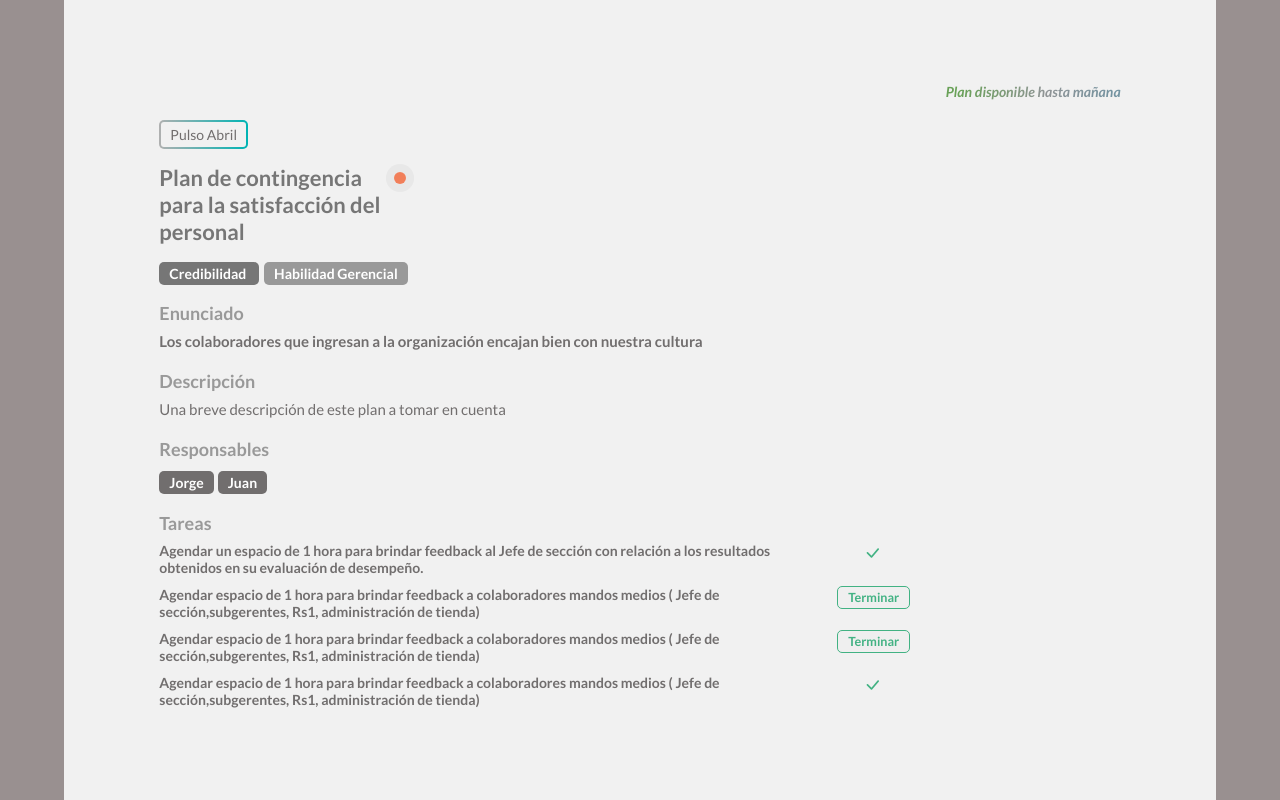
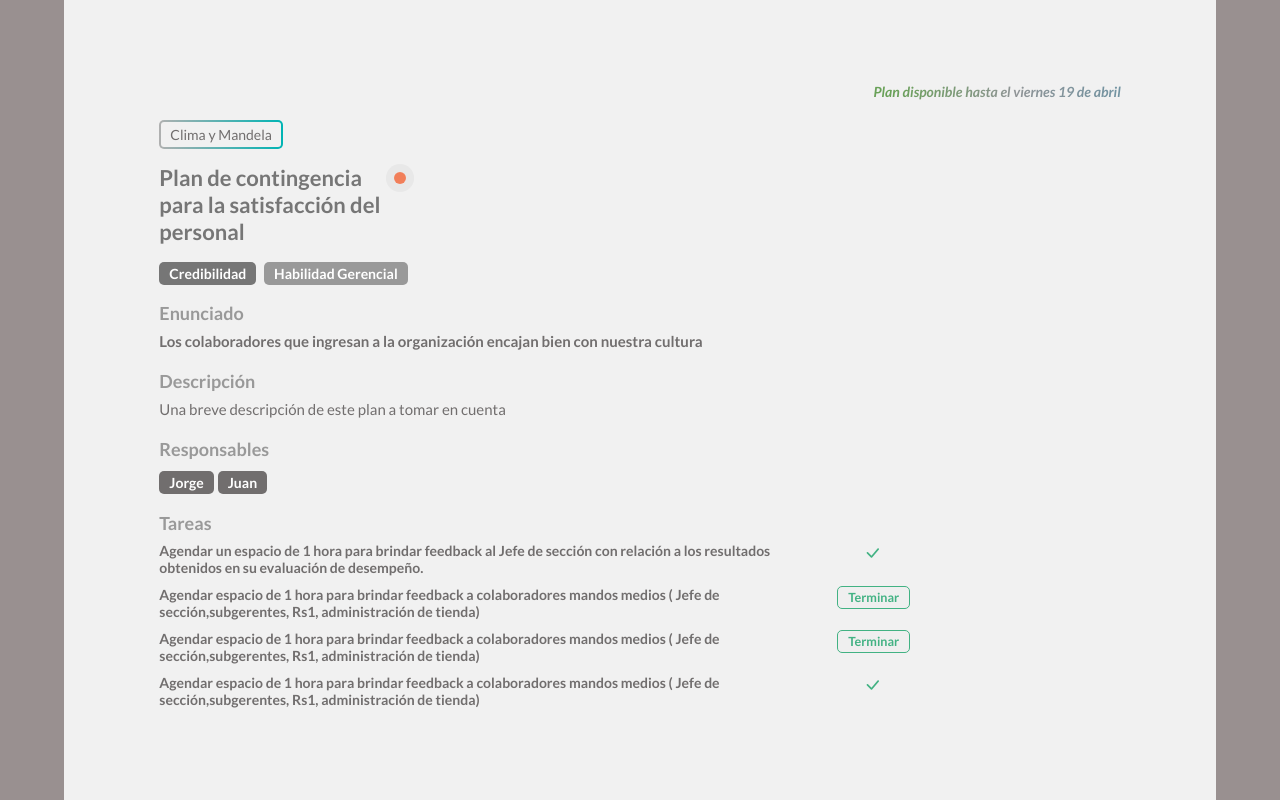
Before and after one commit to WillyRLV/fridaysPlans, a plain HTML site: page index.html in a window 1280 px wide. Drawn offline with nearby package versions, Linux system fonts and the light colour scheme.

Commit message:
fix:se cambio la forma de renderizado a parcial es decir la estructura html y el cuerpo de la vista esta escrita mientras que los datos dinamicos serán renderizadas con javascript

```diff
--- a/index.html
+++ b/index.html
@@ -15,10 +15,10 @@
 
     <section class="section_FullView" id="section_FullView">
 
-        <!-- <div class="box-FullView">
+        <div id="box-FullView" class="box-FullView">
 
             <div class="time_FV">
-                Disponible hasta el 25 de abril
+                <!-- Disponible hasta el 25 de abril -->
             </div>
             <div class="indicator_FV">
                 <span>
@@ -63,8 +63,7 @@
 
             <div class="responsables_FV">
                 <h3 class="gen_subtitle">Responsables</h3>
-                <span class="resp_block">Gerente de tienda</span>
-                <span class="resp_block">Jefes</span>
+
 
             </div>
 
@@ -73,7 +72,7 @@
                 <h3 class="gen_subtitle">Tareas</h3>
 
 
-                <div class="task_FV">
+                <!-- <div class="task_FV">
 
                     <p>
                         Agendar un espacio de 1 hora para brindar feedback al Jefe de sección con relación a los
@@ -84,10 +83,10 @@
                         <button class="animate__animated">Terminar</button>
 
                     </div>
-                </div>
+                </div> -->
 
             </div>
-        </div> -->
+        </div>
 
 
 
--- a/script.js
+++ b/script.js
@@ -5,29 +5,29 @@ const objt = {
         {
             id: 1,
             content: 'Agendar un espacio de 1 hora para brindar feedback al Jefe de sección con relación a los resultados obtenidos en su evaluación de desempeño.',
-                status:1
+            status: 1
         },
         {
             id: 2,
             content: "Agendar espacio de 1 hora para brindar feedback a colaboradores mandos medios ( Jefe de sección,subgerentes, Rs1, administración de tienda)",
-            status:0
+            status: 0
         }
         ,
         {
             id: 2,
             content: "Agendar espacio de 1 hora para brindar feedback a colaboradores mandos medios ( Jefe de sección,subgerentes, Rs1, administración de tienda)",
-            status:0
+            status: 0
         }
         ,
         {
             id: 2,
             content: "Agendar espacio de 1 hora para brindar feedback a colaboradores mandos medios ( Jefe de sección,subgerentes, Rs1, administración de tienda)",
-            status:1
+            status: 1
         }
     ],
     "c4_sub_dimension": "Habilidad Gerencial",
     "c1_id": "XqmRTLX3x2oFL3xZ",
-    "c10_meas_indicator": "Pulso Abril",
+    "c10_meas_indicator": "Clima y Mandela",
     "c15_default": "",
     "c3_dimension": "Credibilidad",
     "c8_responsables": [
@@ -35,7 +35,7 @@ const objt = {
     ],
     "c14_archivo": "empty",
     "c2_dni": "96478932",
-    "c12_date_end": "18/4/2024",
+    "c12_date_end": "19/4/2024",
     "c13_status": 2,
     "c11_date_start": "13/4/2024",
     "c6_title": "Plan de contingencia para la satisfacción del personal",
@@ -47,7 +47,8 @@ const objt = {
 document.addEventListener("DOMContentLoaded", () => {
 
 
-    renderFullViewPlan(objt)
+    // renderFullViewPlan(objt)
+    renderFullViewPlanPartial(objt)
     // carga tippy
 
 
@@ -74,7 +75,7 @@ function successTask(e) {
 
 // function append
 
-function appendChek(){
+function appendChek() {
     // const newEle = document.createElement("div")
     // newEle.className = 'box__finish'
     // newEle.innerHTML = `<i class="finish_check bi bi-check-lg"> <i/>`
@@ -92,94 +93,151 @@ function appendChek(){
 // render function
 
 const statusObj = {
-    1 :'Completado',
-    2:'En progreso',
-    3:'Pendiente'
+    1: 'Completado',
+    2: 'En progreso',
+    3: 'Pendiente'
 }
 
 
-function renderFullViewPlan(data) {
-    const { c3_dimension, c4_sub_dimension, c5_enunciate, c6_title, c7_description, c8_responsables, c9_tasks, c10_meas_indicator, c12_date_end, c13_status } = data
-    const ChildElement = document.createElement("div")
-    ChildElement.className = 'box-FullView';
-    ChildElement.innerHTML = `
-    <!-- bloque de tiempo liímite -->
-    <div class="time_FV">
-        ${checkDate(c12_date_end)}
-    </div>
-    <div class="indicator_FV">
-        <span>
-            ${c10_meas_indicator}
-        </span>
-    </div>
-    <div class="title_FV">
-        <h2>${c6_title}</h2>
-        <div>
-            ${statusColor(c13_status)}
-        </div>
+// function renderFullViewPlan(data) {
+//     const { c3_dimension, c4_sub_dimension, c5_enunciate, c6_title, c7_description, c8_responsables, c9_tasks, c10_meas_indicator, c12_date_end, c13_status } = data
+//     const ChildElement = document.createElement("div")
+//     ChildElement.className = 'box-FullView';
+//     ChildElement.innerHTML = `
+//     <!-- bloque de tiempo liímite -->
+//     <div class="time_FV">
+//         ${checkDate(c12_date_end)}
+//     </div>
+//     <div class="indicator_FV">
+//         <span>
+//             ${c10_meas_indicator}
+//         </span>
+//     </div>
+//     <div class="title_FV">
+//         <h2>${c6_title}</h2>
+//         <div>
+//             ${statusColor(c13_status)}
+//         </div>
 
-    </div>
+//     </div>
 
-    <div class="box_Dimention_FV">
+//     <div class="box_Dimention_FV">
 
-        <span class="dimention_FV">
-            ${c3_dimension}
-        </span>
+//         <span class="dimention_FV">
+//             ${c3_dimension}
+//         </span>
 
-        <span class="subDimention_FV">
-        ${c4_sub_dimension}
+//         <span class="subDimention_FV">
+//         ${c4_sub_dimension}
 
-        </span>
+//         </span>
 
 
-    </div>
+//     </div>
 
-    <!--enunciado -->
-    <div class="enunciate_FV">
-        <h3 class="gen_subtitle">Enunciado</h3>
-        <p>${c5_enunciate}</p>
-    </div>
+//     <!--enunciado -->
+//     <div class="enunciate_FV">
+//         <h3 class="gen_subtitle">Enunciado</h3>
+//         <p>${c5_enunciate}</p>
+//     </div>
 
-    <div class="description_FV">
-        <h3 class="gen_subtitle">Descripción</h3>
-        <p>${c7_description}
-        </p>
-    </div>
+//     <div class="description_FV">
+//         <h3 class="gen_subtitle">Descripción</h3>
+//         <p>${c7_description}
+//         </p>
+//     </div>
 
 
-    <div class="responsables_FV">
-        <h3 class="gen_subtitle">Responsables</h3>
-       ${ResponsableBlocks(c8_responsables)}
+//     <div class="responsables_FV">
+//         <h3 class="gen_subtitle">Responsables</h3>
+//        ${ResponsableBlocks(c8_responsables)}
 
-    </div>
+//     </div>
 
-    <!-- Tasks -->
-    <div class="tasks_FV">
-        <h3 class="gen_subtitle">Tareas</h3>
-        <!-- tarea -->
+//     <!-- Tasks -->
+//     <div class="tasks_FV">
+//         <h3 class="gen_subtitle">Tareas</h3>
+//         <!-- tarea -->
 
-       ${TaskBlocks(c9_tasks)}
+//        ${TaskBlocks(c9_tasks)}
 
-    </div>
+//     </div>
 
-    `
+//     `
 
-    // event click
+//     // event click
 
-    ChildElement.querySelectorAll('.button_box_task_FV button').forEach(item =>
+//     ChildElement.querySelectorAll('.button_box_task_FV button').forEach(item =>
+
+//         item.addEventListener('click', successTask)
+//     )
+
+
+
+//     sectionRender.appendChild(ChildElement)
+
+//     tippy('#status_pulse_FV', {
+//         content: statusObj[c13_status],
+//     });
+
+// }
+
+function renderFullViewPlanPartial(data) {
+    const { c3_dimension, c4_sub_dimension, c5_enunciate, c6_title, c7_description, c8_responsables, c9_tasks, c10_meas_indicator, c12_date_end, c13_status } = data
+const parentNode = document.getElementById("box-FullView")
+// para la fecha
+const time = parentNode.querySelector(".time_FV")
+time.innerHTML = checkDate(c12_date_end)
+// =================================================================
+//para el indicador
+const indicator = parentNode.querySelector(".indicator_FV span")
+indicator.innerHTML = c10_meas_indicator
+// =================================================================
+//para el titulo
+const titlePlan = parentNode.querySelector(".title_FV h2")
+titlePlan.textContent = c6_title || 'nada'
+// =================================================================
+//para el status
+const status = parentNode.querySelector(".title_FV div")
+status.innerHTML = statusColor(c13_status)
+// =================================================================
+//para la dimension
+const dimention = parentNode.querySelector(".dimention_FV")
+dimention.textContent = c3_dimension || 'nada para mostrar'
+// =================================================================
+//para la subidmiension
+const subDimention = parentNode.querySelector(".subDimention_FV")
+subDimention.textContent = c4_sub_dimension || 'nada para mostrar'
+// =================================================================
+//para el enunciado
+const enunciate = parentNode.querySelector(".enunciate_FV p")
+enunciate.textContent = c5_enunciate
+// =================================================================
+//para la descripción
+const description = parentNode.querySelector(".description_FV p")
+description.textContent = c7_description
+// =================================================================
+//para los responsables
+const responsables = parentNode.querySelector(".responsables_FV")
+responsables.insertAdjacentHTML("beforeend",ResponsableBlocks(c8_responsables))
+// =================================================================
+//para las tareas
+const tasks = parentNode.querySelector(".tasks_FV")
+tasks.insertAdjacentHTML("beforeend",TaskBlocks(c9_tasks))
+
+    tasks.querySelectorAll('.button_box_task_FV button').forEach(item =>
 
         item.addEventListener('click', successTask)
     )
+// =================================================================
+// para el tooltip de status
+    tippy('#status_pulse_FV', {
+        content: statusObj[c13_status],
+    });
+}
 
 
 
-    sectionRender.appendChild(ChildElement)
-
-    tippy('#status_pulse_FV', {
-        content: statusObj[c13_status],
-    });
-
-}
 
 
 function statusColor(status) {
@@ -223,7 +281,7 @@ function TaskBlocks(task) {
         </p>
 
         <div id="lolaso" class="button_box_task_FV">
-            ${item.status ? appendChek(): `<button class="animate__animated">Terminar</button>`}
+            ${item.status ? appendChek() : `<button class="animate__animated">Terminar</button>`}
 
         </div>
     </div>`).join(" ")
--- a/style.css
+++ b/style.css
@@ -134,6 +134,7 @@ body {
 
 /* pulse animation */
 .circle {
+    cursor: pointer;
     margin-top: 8px;
     width: 12px !important;
     height: 12px;
```
Lines whose indentation alone changed are shown as unchanged.
